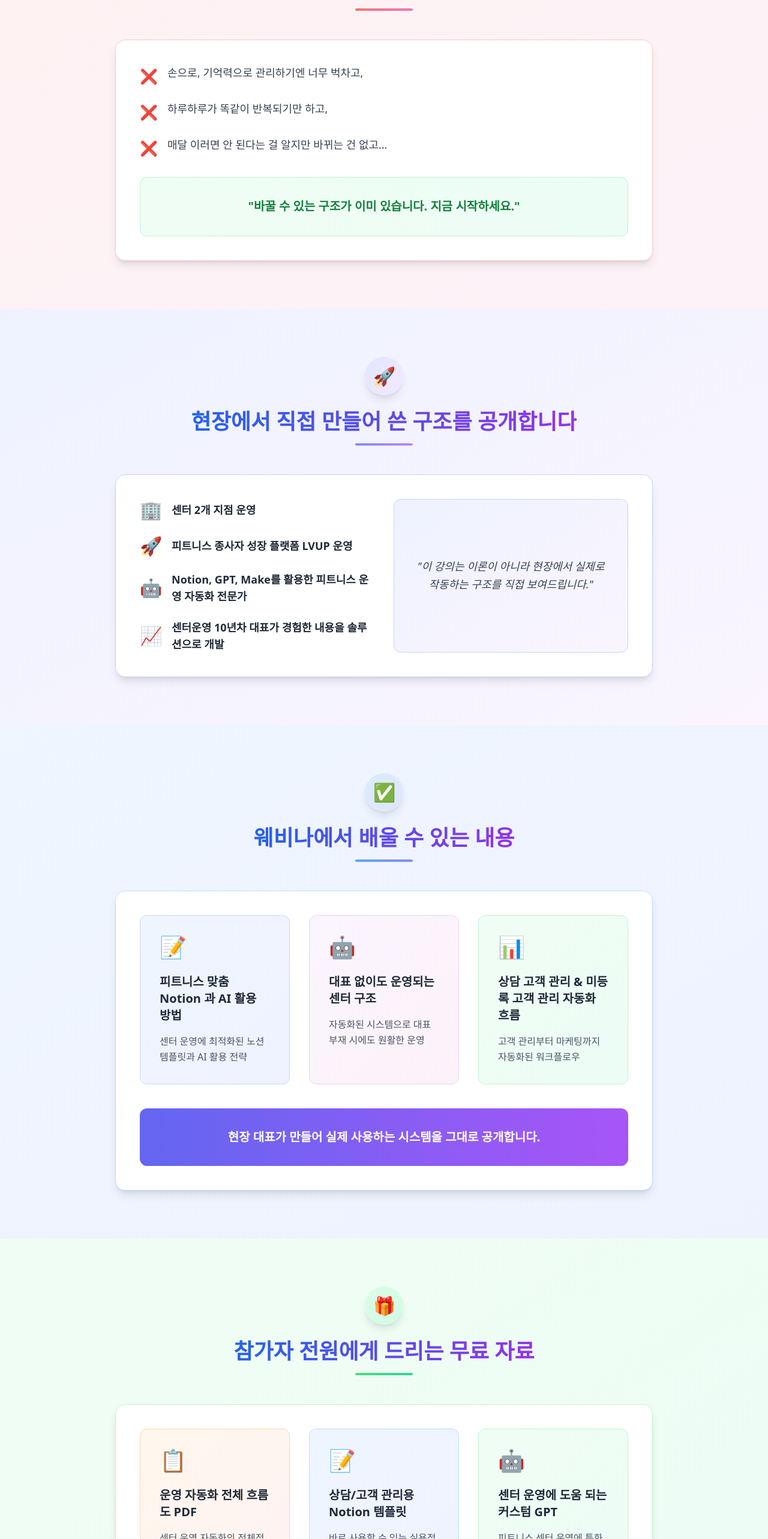
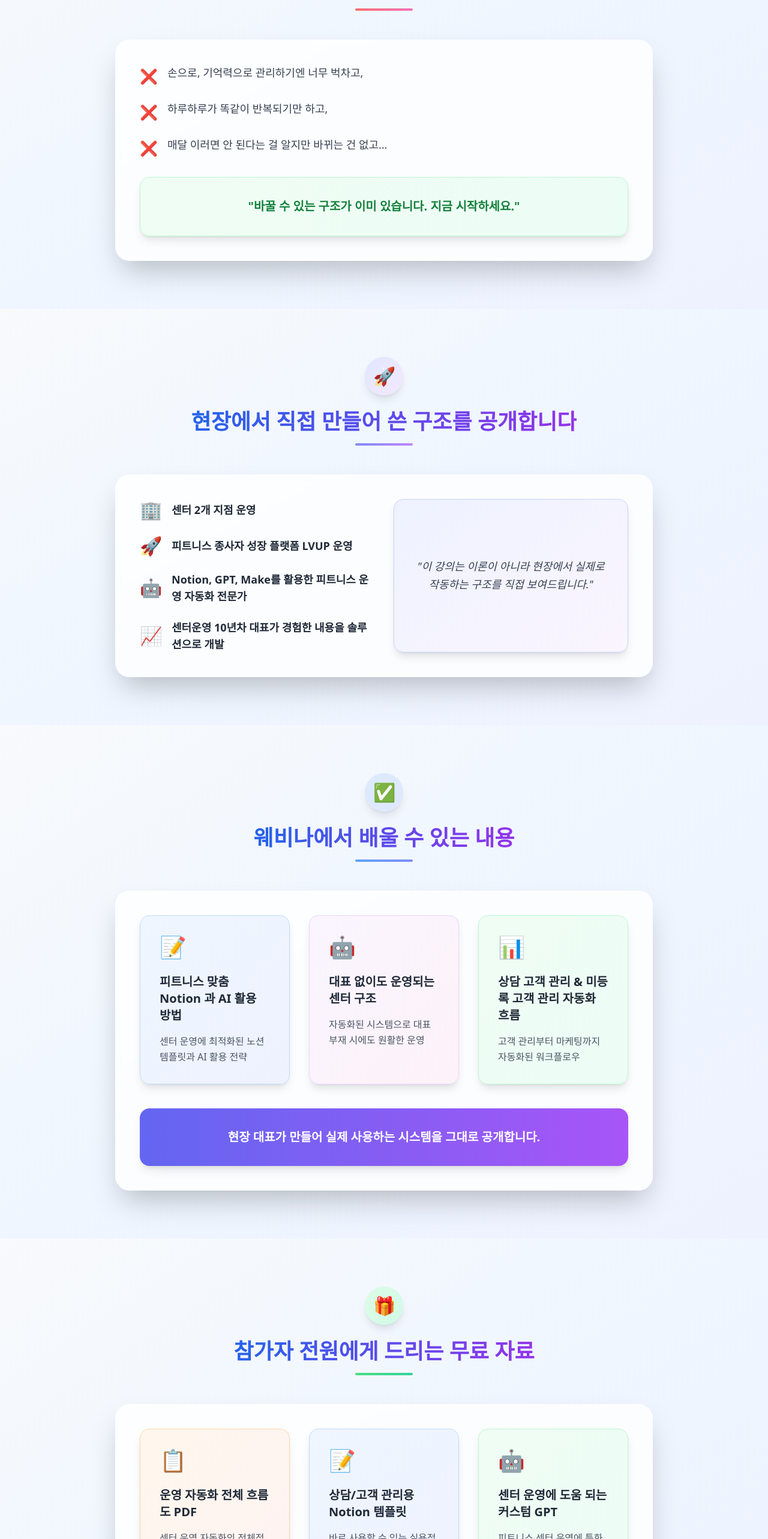
Before and after one commit to lvupcrm/landing, a Next.js app: page / in a window 1280 px wide. Shown: the part 860-3426 px from the top of the page at 60% size. Built offline with nearby package versions, Linux system fonts and the light colour scheme.

Commit message:
Unify section backgrounds and enhance card designs with sophisticated glassmorphism effects

```diff
--- a/app/page.tsx
+++ b/app/page.tsx
@@ -5,7 +5,7 @@ import Link from "next/link";
 
 export default function WebinarLandingPage() {
   return (
-    <div className="flex flex-col items-center min-h-screen bg-gradient-to-br from-slate-50 to-gray-100">
+    <div className="flex flex-col items-center min-h-screen bg-gradient-to-br from-slate-50 via-blue-50 to-indigo-50">
       {/* Hero Section */}
       <section id="hero" className="w-full bg-gradient-to-br from-slate-900 via-purple-900 to-slate-900 text-white py-14 md:py-24 px-4 text-center relative overflow-hidden">
         {/* AI 배경 패턴 */}
@@ -62,7 +62,7 @@ export default function WebinarLandingPage() {
       </section>
 
       {/* 공감 & 문제 제기 섹션 */}
-      <section id="problem" className="w-full py-16 md:py-20 px-4 bg-gradient-to-br from-red-50 to-pink-50">
+      <section id="problem" className="w-full py-16 md:py-20 px-4 bg-gradient-to-br from-slate-50 via-blue-50 to-indigo-50">
         <div className="max-w-4xl mx-auto">
           <div className="text-center mb-12">
             <div className="inline-flex items-center justify-center w-16 h-16 bg-gradient-to-br from-red-100 to-pink-100 rounded-full mb-6 shadow-lg">
@@ -75,7 +75,7 @@ export default function WebinarLandingPage() {
             </h2>
             <div className="w-24 h-1 bg-gradient-to-r from-red-400 to-pink-400 rounded-full mx-auto"></div>
           </div>
-          <div className="bg-white rounded-2xl p-8 md:p-10 shadow-lg border border-red-200">
+          <div className="bg-white/80 backdrop-blur-sm rounded-3xl p-8 md:p-10 shadow-2xl border border-white/50 hover:shadow-3xl transition-all duration-300">
             <div className="space-y-6 mb-8">
               <div className="flex items-start gap-4">
                 <span className="text-red-500 text-2xl mt-1 flex-shrink-0">❌</span>
@@ -90,7 +90,7 @@ export default function WebinarLandingPage() {
                 <span className="text-gray-700 text-lg">매달 이러면 안 된다는 걸 알지만 바뀌는 건 없고…</span>
               </div>
             </div>
-            <div className="bg-gradient-to-r from-green-50 to-emerald-50 rounded-xl p-8 border border-green-200">
+            <div className="bg-gradient-to-r from-green-50 to-emerald-50 rounded-2xl p-8 border border-green-200 shadow-lg">
               <p className="text-xl font-bold text-green-700 text-center leading-relaxed">
                 "바꿀 수 있는 구조가 이미 있습니다. 지금 시작하세요."
               </p>
@@ -100,7 +100,7 @@ export default function WebinarLandingPage() {
       </section>
 
       {/* 강의자 소개 섹션 */}
-      <section id="instructor" className="w-full py-16 md:py-20 px-4 bg-gradient-to-br from-indigo-50 to-purple-50">
+      <section id="instructor" className="w-full py-16 md:py-20 px-4 bg-gradient-to-br from-slate-50 via-blue-50 to-indigo-50">
         <div className="max-w-4xl mx-auto">
           <div className="text-center mb-12">
             <div className="inline-flex items-center justify-center w-16 h-16 bg-gradient-to-br from-indigo-100 to-purple-100 rounded-full mb-6 shadow-lg">
@@ -113,7 +113,7 @@ export default function WebinarLandingPage() {
             </h2>
             <div className="w-24 h-1 bg-gradient-to-r from-indigo-400 to-purple-400 rounded-full mx-auto"></div>
           </div>
-          <div className="bg-white rounded-2xl p-8 md:p-10 shadow-lg border border-indigo-200">
+          <div className="bg-white/80 backdrop-blur-sm rounded-3xl p-8 md:p-10 shadow-2xl border border-white/50 hover:shadow-3xl transition-all duration-300">
             <div className="grid grid-cols-1 md:grid-cols-2 gap-8">
               <div className="space-y-6">
                 <div className="flex items-center gap-4">
@@ -133,7 +133,7 @@ export default function WebinarLandingPage() {
                   <span className="text-gray-800 font-semibold text-lg">센터운영 10년차 대표가 경험한 내용을 솔루션으로 개발</span>
                 </div>
               </div>
-              <div className="bg-gradient-to-br from-indigo-50 to-purple-50 rounded-xl p-8 border border-indigo-200 flex items-center">
+              <div className="bg-gradient-to-br from-indigo-50 to-purple-50 rounded-2xl p-8 border border-indigo-200 flex items-center shadow-lg">
                 <p className="text-gray-700 font-medium italic text-center text-lg leading-relaxed">
                   "이 강의는 이론이 아니라 현장에서 실제로 작동하는 구조를 직접 보여드립니다."
                 </p>
@@ -144,7 +144,7 @@ export default function WebinarLandingPage() {
       </section>
 
       {/* 웨비나에서 배울 수 있는 내용 */}
-      <section id="content" className="w-full py-16 md:py-20 px-4 bg-gradient-to-br from-blue-50 to-indigo-50">
+      <section id="content" className="w-full py-16 md:py-20 px-4 bg-gradient-to-br from-slate-50 via-blue-50 to-indigo-50">
         <div className="max-w-4xl mx-auto">
           <div className="text-center mb-12">
             <div className="inline-flex items-center justify-center w-16 h-16 bg-gradient-to-br from-blue-100 to-indigo-100 rounded-full mb-6 shadow-lg">
@@ -157,25 +157,25 @@ export default function WebinarLandingPage() {
             </h2>
             <div className="w-24 h-1 bg-gradient-to-r from-blue-400 to-indigo-400 rounded-full mx-auto"></div>
           </div>
-          <div className="bg-white rounded-2xl p-8 md:p-10 shadow-lg border border-blue-200">
+          <div className="bg-white/80 backdrop-blur-sm rounded-3xl p-8 md:p-10 shadow-2xl border border-white/50 hover:shadow-3xl transition-all duration-300">
             <div className="grid grid-cols-1 md:grid-cols-3 gap-8 mb-10">
-              <div className="bg-gradient-to-br from-blue-50 to-indigo-50 rounded-xl p-8 border border-blue-200">
+              <div className="bg-gradient-to-br from-blue-50 to-indigo-50 rounded-2xl p-8 border border-blue-200 shadow-lg hover:shadow-xl transition-shadow">
                 <div className="text-4xl mb-6">📝</div>
                 <h3 className="font-bold text-gray-800 mb-4 text-xl">피트니스 맞춤 Notion 과 AI 활용 방법</h3>
                 <p className="text-gray-600 text-base leading-relaxed">센터 운영에 최적화된 노션 템플릿과 AI 활용 전략</p>
               </div>
-              <div className="bg-gradient-to-br from-purple-50 to-pink-50 rounded-xl p-8 border border-purple-200">
+              <div className="bg-gradient-to-br from-purple-50 to-pink-50 rounded-2xl p-8 border border-purple-200 shadow-lg hover:shadow-xl transition-shadow">
                 <div className="text-4xl mb-6">🤖</div>
                 <h3 className="font-bold text-gray-800 mb-4 text-xl">대표 없이도 운영되는 센터 구조</h3>
                 <p className="text-gray-600 text-base leading-relaxed">자동화된 시스템으로 대표 부재 시에도 원활한 운영</p>
               </div>
-              <div className="bg-gradient-to-br from-green-50 to-emerald-50 rounded-xl p-8 border border-green-200">
+              <div className="bg-gradient-to-br from-green-50 to-emerald-50 rounded-2xl p-8 border border-green-200 shadow-lg hover:shadow-xl transition-shadow">
                 <div className="text-4xl mb-6">📊</div>
                 <h3 className="font-bold text-gray-800 mb-4 text-xl">상담 고객 관리 & 미등록 고객 관리 자동화 흐름</h3>
                 <p className="text-gray-600 text-base leading-relaxed">고객 관리부터 마케팅까지 자동화된 워크플로우</p>
               </div>
             </div>
-            <div className="bg-gradient-to-r from-indigo-500 to-purple-500 text-white rounded-xl p-8 text-center">
+            <div className="bg-gradient-to-r from-indigo-500 to-purple-500 text-white rounded-2xl p-8 text-center shadow-lg">
               <p className="text-xl font-bold leading-relaxed">
                 현장 대표가 만들어 실제 사용하는 시스템을 그대로 공개합니다.
               </p>
@@ -185,7 +185,7 @@ export default function WebinarLandingPage() {
       </section>
 
       {/* 참가 혜택 강조 섹션 */}
-      <section id="benefits" className="w-full py-16 md:py-20 px-4 bg-gradient-to-br from-green-50 to-emerald-50">
+      <section id="benefits" className="w-full py-16 md:py-20 px-4 bg-gradient-to-br from-slate-50 via-blue-50 to-indigo-50">
         <div className="max-w-4xl mx-auto">
           <div className="text-center mb-12">
             <div className="inline-flex items-center justify-center w-16 h-16 bg-gradient-to-br from-green-100 to-emerald-100 rounded-full mb-6 shadow-lg">
@@ -198,25 +198,25 @@ export default function WebinarLandingPage() {
             </h2>
             <div className="w-24 h-1 bg-gradient-to-r from-green-400 to-emerald-400 rounded-full mx-auto"></div>
           </div>
-          <div className="bg-white rounded-2xl p-8 md:p-10 shadow-lg border border-green-200">
+          <div className="bg-white/80 backdrop-blur-sm rounded-3xl p-8 md:p-10 shadow-2xl border border-white/50 hover:shadow-3xl transition-all duration-300">
             <div className="grid grid-cols-1 md:grid-cols-3 gap-8 mb-10">
-              <div className="bg-gradient-to-br from-orange-50 to-red-50 rounded-xl p-8 border border-orange-200">
+              <div className="bg-gradient-to-br from-orange-50 to-red-50 rounded-2xl p-8 border border-orange-200 shadow-lg hover:shadow-xl transition-shadow">
                 <div className="text-4xl mb-6">📋</div>
                 <h3 className="font-bold text-gray-800 mb-4 text-xl">운영 자동화 전체 흐름도 PDF</h3>
                 <p className="text-gray-600 text-base leading-relaxed">센터 운영 자동화의 전체적인 구조와 흐름을 한눈에 파악할 수 있는 가이드</p>
               </div>
-              <div className="bg-gradient-to-br from-blue-50 to-indigo-50 rounded-xl p-8 border border-blue-200">
+              <div className="bg-gradient-to-br from-blue-50 to-indigo-50 rounded-2xl p-8 border border-blue-200 shadow-lg hover:shadow-xl transition-shadow">
                 <div className="text-4xl mb-6">📝</div>
                 <h3 className="font-bold text-gray-800 mb-4 text-xl">상담/고객 관리용 Notion 템플릿</h3>
                 <p className="text-gray-600 text-base leading-relaxed">바로 사용할 수 있는 실용적인 노션 템플릿 제공</p>
               </div>
-              <div className="bg-gradient-to-br from-green-50 to-emerald-50 rounded-xl p-8 border border-green-200">
+              <div className="bg-gradient-to-br from-green-50 to-emerald-50 rounded-2xl p-8 border border-green-200 shadow-lg hover:shadow-xl transition-shadow">
                 <div className="text-4xl mb-6">🤖</div>
                 <h3 className="font-bold text-gray-800 mb-4 text-xl">센터 운영에 도움 되는 커스텀 GPT</h3>
                 <p className="text-gray-600 text-base leading-relaxed">피트니스 센터 운영에 특화된 AI 어시스턴트 활용법</p>
               </div>
             </div>
-            <div className="bg-gradient-to-r from-green-500 to-emerald-500 text-white rounded-xl p-8 text-center">
+            <div className="bg-gradient-to-r from-green-500 to-emerald-500 text-white rounded-2xl p-8 text-center shadow-lg">
               <p className="text-xl font-bold leading-relaxed">
                 "웨비나 이후 바로 실행할 수 있도록 준비했습니다."
               </p>
@@ -226,7 +226,7 @@ export default function WebinarLandingPage() {
       </section>
 
       {/* 실제 변화 및 후기 */}
-      <section id="testimonials" className="w-full py-16 md:py-20 px-4 bg-gradient-to-br from-purple-50 to-pink-50">
+      <section id="testimonials" className="w-full py-16 md:py-20 px-4 bg-gradient-to-br from-slate-50 via-blue-50 to-indigo-50">
         <div className="max-w-4xl mx-auto">
           <div className="text-center mb-12">
             <div className="inline-flex items-center justify-center w-16 h-16 bg-gradient-to-br from-purple-100 to-pink-100 rounded-full mb-6 shadow-lg">
@@ -239,9 +239,9 @@ export default function WebinarLandingPage() {
             </h2>
             <div className="w-24 h-1 bg-gradient-to-r from-purple-400 to-pink-400 rounded-full mx-auto"></div>
           </div>
-          <div className="bg-white rounded-2xl p-8 md:p-10 shadow-lg border border-purple-200">
+          <div className="bg-white/80 backdrop-blur-sm rounded-3xl p-8 md:p-10 shadow-2xl border border-white/50 hover:shadow-3xl transition-all duration-300">
             <div className="grid grid-cols-1 md:grid-cols-2 gap-8">
-              <div className="bg-gradient-to-br from-green-50 to-emerald-50 rounded-xl p-8 border border-green-200">
+              <div className="bg-gradient-to-br from-green-50 to-emerald-50 rounded-2xl p-8 border border-green-200 shadow-lg hover:shadow-xl transition-shadow">
                 <div className="flex items-start gap-6">
                   <span className="text-4xl">🏢</span>
                   <div>
@@ -250,7 +250,7 @@ export default function WebinarLandingPage() {
                   </div>
                 </div>
               </div>
-              <div className="bg-gradient-to-br from-blue-50 to-indigo-50 rounded-xl p-8 border border-blue-200">
+              <div className="bg-gradient-to-br from-blue-50 to-indigo-50 rounded-2xl p-8 border border-blue-200 shadow-lg hover:shadow-xl transition-shadow">
                 <div className="flex items-start gap-6">
                   <span className="text-4xl">⏰</span>
                   <div>
@@ -259,7 +259,7 @@ export default function WebinarLandingPage() {
                   </div>
                 </div>
               </div>
-              <div className="bg-gradient-to-br from-purple-50 to-pink-50 rounded-xl p-8 border border-purple-200">
+              <div className="bg-gradient-to-br from-purple-50 to-pink-50 rounded-2xl p-8 border border-purple-200 shadow-lg hover:shadow-xl transition-shadow">
                 <div className="flex items-start gap-6">
                   <span className="text-4xl">💬</span>
                   <div>
@@ -268,7 +268,7 @@ export default function WebinarLandingPage() {
                   </div>
                 </div>
               </div>
-              <div className="bg-gradient-to-br from-orange-50 to-red-50 rounded-xl p-8 border border-orange-200">
+              <div className="bg-gradient-to-br from-orange-50 to-red-50 rounded-2xl p-8 border border-orange-200 shadow-lg hover:shadow-xl transition-shadow">
                 <div className="flex items-start gap-6">
                   <span className="text-4xl">👥</span>
                   <div>
@@ -288,7 +288,7 @@ export default function WebinarLandingPage() {
       </section>
 
       {/* LVUP 브랜드 소개 */}
-      <section id="brand" className="w-full py-16 md:py-20 px-4 bg-gradient-to-br from-slate-50 to-gray-100">
+      <section id="brand" className="w-full py-16 md:py-20 px-4 bg-gradient-to-br from-slate-50 via-blue-50 to-indigo-50">
         <div className="max-w-4xl mx-auto">
           <div className="text-center mb-12">
             <div className="inline-flex items-center justify-center w-16 h-16 bg-gradient-to-br from-slate-100 to-gray-100 rounded-full mb-6 shadow-lg">
@@ -301,7 +301,7 @@ export default function WebinarLandingPage() {
             </h2>
             <div className="w-24 h-1 bg-gradient-to-r from-slate-400 to-gray-400 rounded-full mx-auto"></div>
           </div>
-          <div className="bg-white rounded-2xl p-8 md:p-10 shadow-lg border border-gray-200">
+          <div className="bg-white/80 backdrop-blur-sm rounded-3xl p-8 md:p-10 shadow-2xl border border-white/50 hover:shadow-3xl transition-all duration-300">
             <div className="text-center mb-8">
               <div className="flex items-center justify-center gap-3 mb-6">
                 <span className="text-4xl font-extrabold tracking-tight bg-gradient-to-r from-blue-600 to-purple-600 bg-clip-text text-transparent">LVUP</span>
@@ -340,7 +340,7 @@ export default function WebinarLandingPage() {
       </section>
 
       {/* 추천 대상 */}
-      <section id="recommend" className="w-full py-16 md:py-20 px-4 bg-gradient-to-br from-orange-50 to-red-50">
+      <section id="recommend" className="w-full py-16 md:py-20 px-4 bg-gradient-to-br from-slate-50 via-blue-50 to-indigo-50">
         <div className="max-w-4xl mx-auto">
           <div className="text-center mb-12">
             <div className="inline-flex items-center justify-center w-16 h-16 bg-gradient-to-br from-orange-100 to-red-100 rounded-full mb-6 shadow-lg">
@@ -353,10 +353,10 @@ export default function WebinarLandingPage() {
             </h2>
             <div className="w-24 h-1 bg-gradient-to-r from-orange-400 to-red-400 rounded-full mx-auto"></div>
           </div>
-          <div className="bg-white rounded-2xl p-8 md:p-10 shadow-lg border border-orange-200">
+          <div className="bg-white/80 backdrop-blur-sm rounded-3xl p-8 md:p-10 shadow-2xl border border-white/50 hover:shadow-3xl transition-all duration-300">
             <div className="space-y-6">
               {/* 카드 1 */}
-              <div className="flex items-center gap-6 bg-gradient-to-br from-blue-50 to-indigo-50 rounded-xl p-8 border border-blue-200 hover:shadow-lg transition-shadow">
+              <div className="flex items-center gap-6 bg-gradient-to-br from-blue-50 to-indigo-50 rounded-2xl p-8 border border-blue-200 shadow-lg hover:shadow-xl transition-shadow">
                 <span className="text-4xl flex-shrink-0">💼</span>
                 <div>
                   <div className="font-semibold text-xl mb-2">피트니스 센터 운영자</div>
@@ -364,7 +364,7 @@ export default function WebinarLandingPage() {
                 </div>
               </div>
               {/* 카드 2 */}
-              <div className="flex items-center gap-6 bg-gradient-to-br from-purple-50 to-pink-50 rounded-xl p-8 border border-purple-200 hover:shadow-lg transition-shadow">
+              <div className="flex items-center gap-6 bg-gradient-to-br from-purple-50 to-pink-50 rounded-2xl p-8 border border-purple-200 shadow-lg hover:shadow-xl transition-shadow">
                 <span className="text-4xl flex-shrink-0">📱</span>
                 <div>
                   <div className="font-semibold text-xl mb-2">디지털 전환 희망자</div>
@@ -372,7 +372,7 @@ export default function WebinarLandingPage() {
                 </div>
               </div>
               {/* 카드 3 */}
-              <div className="flex items-center gap-6 bg-gradient-to-br from-green-50 to-emerald-50 rounded-xl p-8 border border-green-200 hover:shadow-lg transition-shadow">
+              <div className="flex items-center gap-6 bg-gradient-to-br from-green-50 to-emerald-50 rounded-2xl p-8 border border-green-200 shadow-lg hover:shadow-xl transition-shadow">
                 <span className="text-4xl flex-shrink-0">⚡</span>
                 <div>
                   <div className="font-semibold text-xl mb-2">업무 자동화 희망자</div>
@@ -380,7 +380,7 @@ export default function WebinarLandingPage() {
                 </div>
               </div>
               {/* 카드 4 */}
-              <div className="flex items-center gap-6 bg-gradient-to-br from-orange-50 to-red-50 rounded-xl p-8 border border-orange-200 hover:shadow-lg transition-shadow">
+              <div className="flex items-center gap-6 bg-gradient-to-br from-orange-50 to-red-50 rounded-2xl p-8 border border-orange-200 shadow-lg hover:shadow-xl transition-shadow">
                 <span className="text-4xl flex-shrink-0">🚀</span>
                 <div>
                   <div className="font-semibold text-xl mb-2">성장 지향적 분</div>
@@ -415,7 +415,7 @@ export default function WebinarLandingPage() {
             </div>
           </div>
           <div className="space-y-6">
-            <div className="bg-white/10 backdrop-blur-sm rounded-xl p-8 shadow-lg border border-white/20">
+            <div className="bg-white/10 backdrop-blur-sm rounded-2xl p-8 shadow-lg border border-white/20">
               <div className="flex items-center justify-center gap-6 mb-6">
                 <span className="bg-gradient-to-r from-red-500 to-pink-500 text-white px-4 py-2 rounded-full text-base font-bold">한정 100명</span>
                 <span className="text-xl font-bold text-green-400">무료</span>
```
